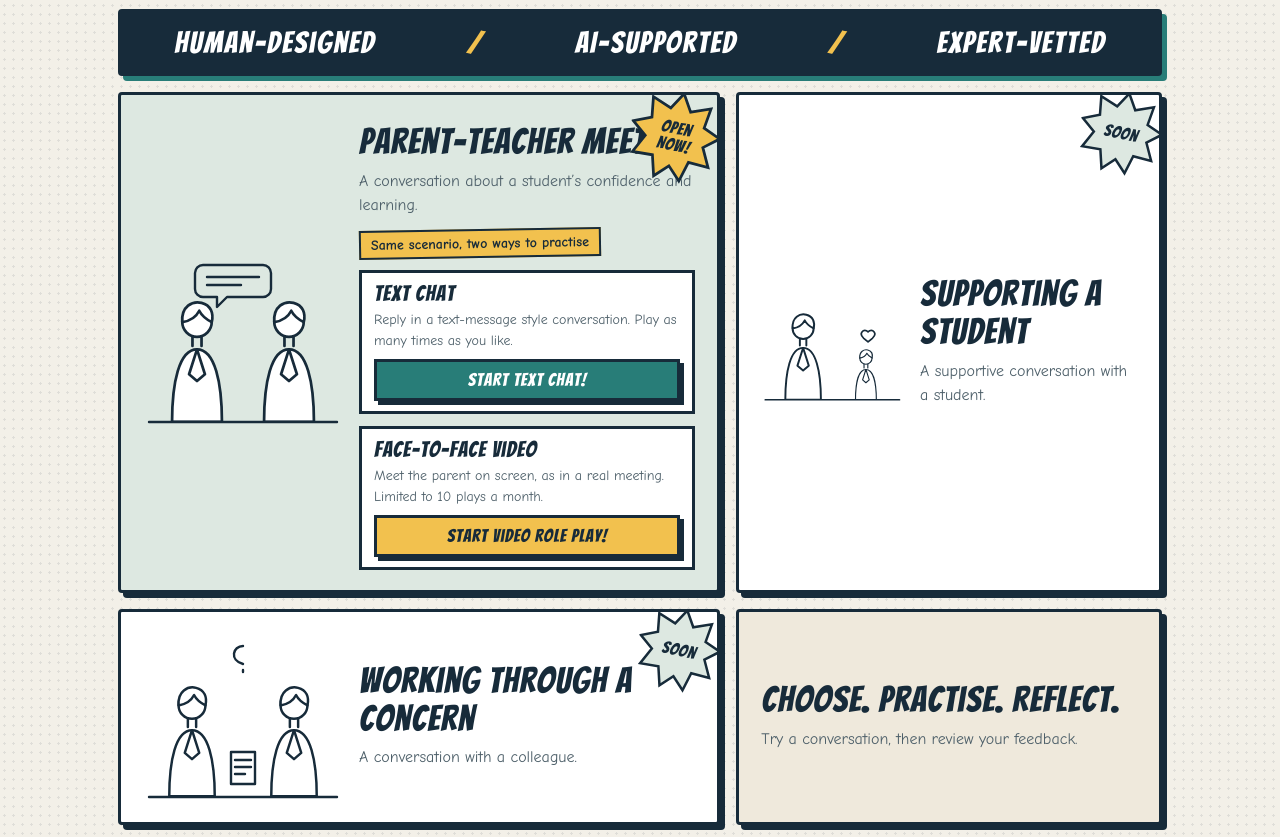
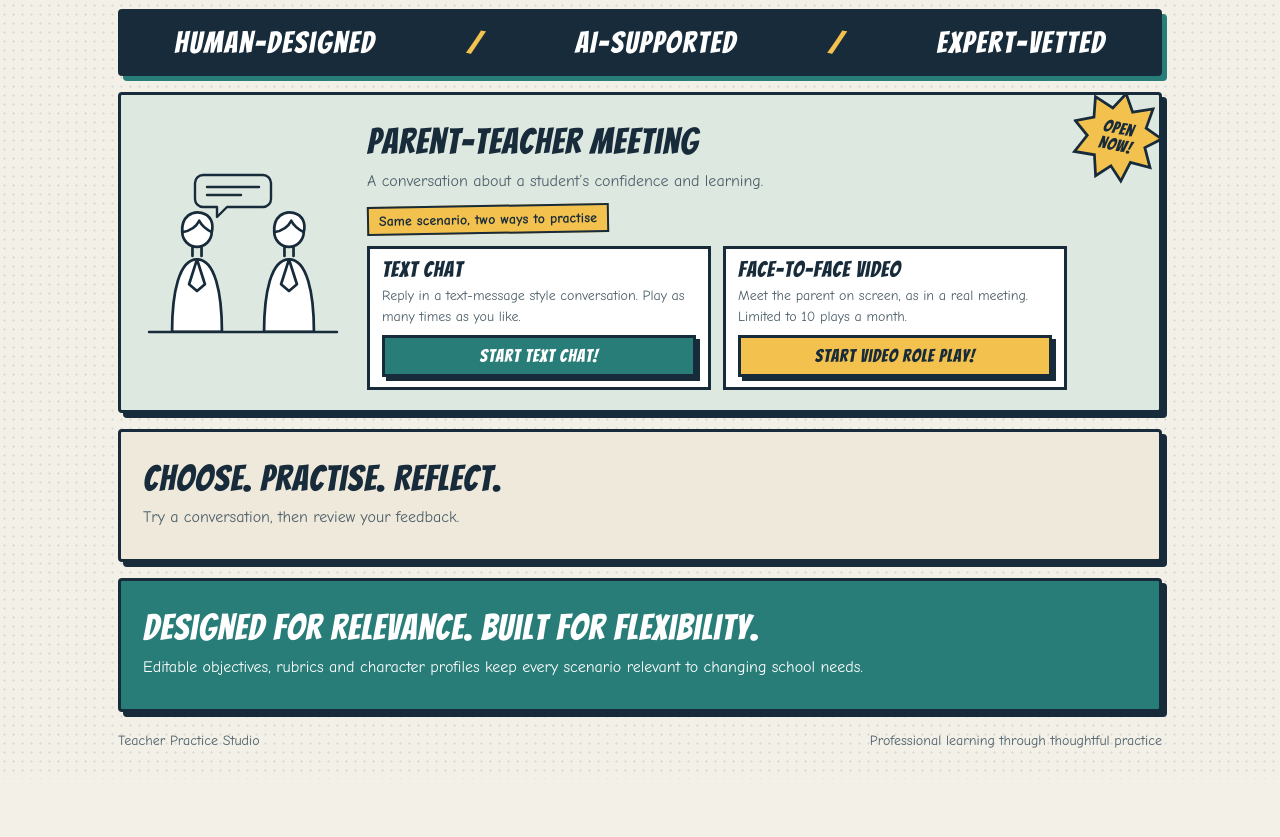
Before and after one commit to AnandamRavi/Scenario, a plain HTML site: page index.html in a window 1280 px wide. Shown: the part 422-1259 px from the top of the page. After the commit the page ends 1201 px from the top, so only its background shows below. Drawn offline with Linux system fonts and the light colour scheme.

Commit message:
Refactor layout and remove unused article sections
Updated CSS classes for layout adjustments and removed two article sections.

```diff
--- a/index.html
+++ b/index.html
@@ -37,7 +37,8 @@ p{margin:0 0 10px}
 .banner{grid-column:1/-1;background:var(--navy);color:var(--on-navy);border-color:var(--navy);box-shadow:5px 5px 0 var(--teal);
   display:flex;justify-content:space-around;flex-wrap:wrap;gap:10px 24px;font:400 clamp(20px,3vw,30px)/1.1 var(--head);letter-spacing:.06em;padding:14px 20px}
 .banner i{color:var(--pop);font-style:normal}
-.sc{grid-column:span 7;display:flex;gap:16px;align-items:center}
+.sc{grid-column:1/-1;display:flex;gap:24px;align-items:center}
+.sc>div:not(.burst){flex:1;padding-right:70px}
 .sc.narrow{grid-column:span 5}
 .sc svg{flex:0 0 38%;max-width:200px;height:auto}
 .sc.on{background:var(--soft)}
@@ -59,7 +60,7 @@ p{margin:0 0 10px}
 .way.vid>div{border:3px solid var(--ink);background:#000;margin-top:4px}
 .alt-link{font-size:13px;font-weight:700;color:var(--teal-d)}
 .same{display:inline-block;background:var(--pop);color:#172b3a;border:2px solid #172b3a;padding:2px 10px;font-weight:700;font-size:14px;margin:2px 0 4px;transform:rotate(-1deg)}
-.tag{grid-column:span 5;background:var(--sand);display:flex;flex-direction:column;justify-content:center}
+.tag{grid-column:1/-1;background:var(--sand);display:flex;flex-direction:column;justify-content:center}
 .wide{grid-column:1/-1;background:var(--teal);color:#fff;border-color:var(--ink)}
 .wide h2{color:#fff}
 .bub{position:absolute;background:#fff;color:#172b3a;border:2.5px solid #172b3a;border-radius:18px;padding:7px 12px;font-weight:700;font-size:14px;line-height:1.25;max-width:150px}
@@ -75,6 +76,7 @@ svg .fg{fill:var(--panel)}
   .art{min-height:260px}
   .sc svg{flex-basis:34%}
 }
+@media (max-width:820px){.sc>div:not(.burst){padding-right:0}}
 @media (max-width:480px){.sc{flex-direction:column;align-items:flex-start}.sc svg{max-width:150px}}
 </style>
 </head>
@@ -148,36 +150,6 @@ svg .fg{fill:var(--panel)}
       </div>
     </article>
 
-    <article class="panel sc narrow off">
-      <div class="burst" aria-hidden="true" style="width:84px;height:84px"><svg viewBox="0 0 100 100"><polygon points="50,2 61,20 82,12 79,34 98,42 82,55 92,75 70,74 64,96 50,82 36,96 30,74 8,75 18,55 2,42 21,34 18,12 39,20" fill="#dde8e1" stroke="#172b3a" stroke-width="3"/></svg><span>Soon</span></div>
-      <svg viewBox="0 0 200 170" role="img" aria-label="A teacher and a student">
-        <use href="#p" x="25" y="40" width="68" height="125"/>
-        <use href="#p" x="125" y="92" width="44" height="73"/>
-        <path class="ln" d="M6 165h188"/>
-        <path class="ln" d="M150 70c-6-6-14 2-6 9l6 5 6-5c8-7 0-15-6-9z" fill="none"/>
-      </svg>
-      <div>
-        <h2>Supporting a Student</h2>
-        <p class="muted">A supportive conversation with a student.</p>
-      </div>
-    </article>
-
-    <article class="panel sc off">
-      <div class="burst" aria-hidden="true" style="width:84px;height:84px"><svg viewBox="0 0 100 100"><polygon points="50,2 61,20 82,12 79,34 98,42 82,55 92,75 70,74 64,96 50,82 36,96 30,74 8,75 18,55 2,42 21,34 18,12 39,20" fill="#dde8e1" stroke="#172b3a" stroke-width="3"/></svg><span>Soon</span></div>
-      <svg viewBox="0 0 200 170" role="img" aria-label="Two colleagues talking with a tablet">
-        <use href="#p" x="18" y="50" width="62" height="115"/>
-        <use href="#p" x="120" y="50" width="62" height="115"/>
-        <path class="ln" d="M6 165h188"/>
-        <path class="ln" fill="#fff" d="M88 120h24v32H88z"/>
-        <path class="ln" d="M92 128h16M92 135h16M92 142h10"/>
-        <path class="ln" d="M100 14c-10 0-14 14 0 18m0 6v2"/>
-      </svg>
-      <div>
-        <h2>Working Through a Concern</h2>
-        <p class="muted">A conversation with a colleague.</p>
-      </div>
-    </article>
-
     <aside class="panel tag">
       <h2>Choose. Practise. Reflect.</h2>
       <p class="muted">Try a conversation, then review your feedback.</p>
```
